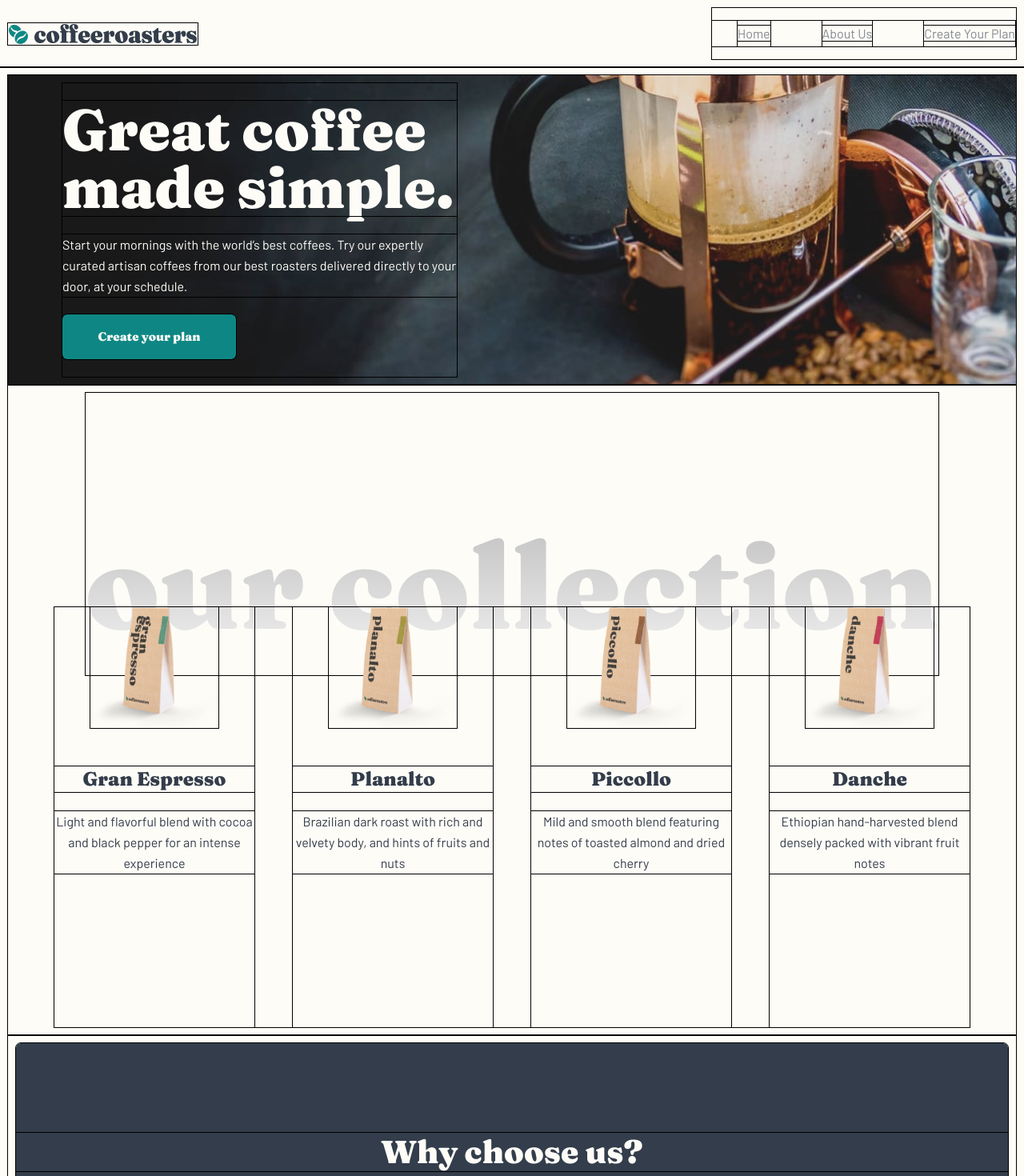
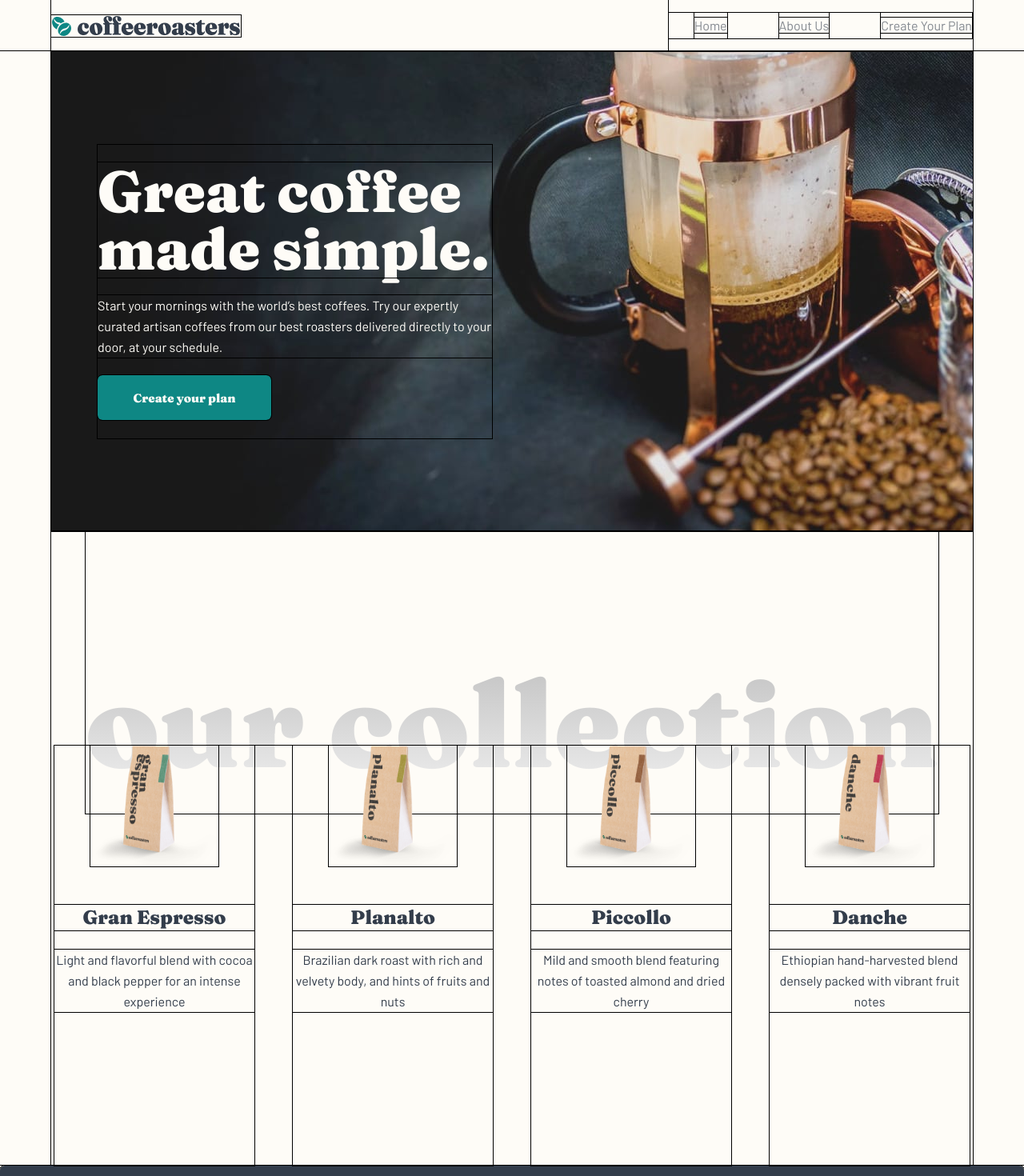
Before and after one commit to tlanettepollard/FEM-CoffeeRoasters-Subscription-Site-TLP, a React (Vite) app: page / in a window 1280 px wide. Shown: the top 1470 px of the page at 80% size. Built offline with nearby package versions, Linux system fonts and the light colour scheme.

Commit message:
Fixed container element and adjusted Home page.
Signed-off-by: T. Lanette <TLPollard4516@gmail.com>

```diff
--- a/src/components/Home/HomeCollection.jsx
+++ b/src/components/Home/HomeCollection.jsx
@@ -2,7 +2,7 @@ import { Collections } from "../planData";
 
 export function HomeCollection() {
     return (
-        <section className='collection container'>
+        <section className='collection'>
             <h2 className='collection__title'> Our collection</h2>
             <div className="collection__list">
                 {Collections.map(item => {
--- a/src/components/Navbar/Navbar.jsx
+++ b/src/components/Navbar/Navbar.jsx
@@ -32,7 +32,7 @@ export function Navbar() {
     return (
         <>
             {isNotMobile ? (
-                <nav aria-label='site' className='expanded-nav container'>
+                <nav aria-label='site' className='expanded-nav'>
                     <div className='logo__wrapper'>
                         <Link to='/' className='logo--link'>
                             <img src={Logo} alt="welcome to coffeeroasters" />
--- a/src/components/Shared/SharedHero.jsx
+++ b/src/components/Shared/SharedHero.jsx
@@ -10,7 +10,7 @@ export default function SharedHero(props) {
     }
 
     return (
-        <section className={`hero container ${props.class}`}>
+        <section className={`hero ${props.class}`}>
             <div className='hero__content'>
                 <h2 className='hero__title'>
                     {props.title}
--- a/src/styles/components/_collection.scss
+++ b/src/styles/components/_collection.scss
@@ -6,7 +6,7 @@
         text-align: center;
         @include flex(column, center, center);
         margin: auto;
-
+        width: 90%;
 
         &__title {
             font-size: 9.375rem;
--- a/src/styles/layout/_hero.scss
+++ b/src/styles/layout/_hero.scss
@@ -3,6 +3,11 @@
 
 .hero {
     @include flex(row, flex-start, center);
+    width: 90%;
+    height: 53.375rem;
+    margin: auto;
+
+
 
     &__content {
         width: 30.8125rem;
--- a/src/styles/layout/_navbar.scss
+++ b/src/styles/layout/_navbar.scss
@@ -13,6 +13,9 @@ nav ul li a:not(.active):hover {
 
 .expanded-nav {
     @include flex(row, space-between, center);
+    width: 90%;
+    margin: auto;
+
 
 
     ul {
@@ -34,6 +37,9 @@ nav ul li a:not(.active):hover {
 
 .mobile-nav {
     @include flex(row, space-between, center);
+    width: 90% !important;
+    padding-top: 2rem;
+    padding-bottom: 2rem;
 
 }
 
--- a/src/styles/main.scss
+++ b/src/styles/main.scss
@@ -13,6 +13,7 @@
 // Global Styles
 
 body {
+    width: 100vw;
     background-color: $page-background;
     font-family: $body-font;
 }
@@ -28,8 +29,8 @@ a {
 }
 
 .container {
+    max-width: 90rem;
     width: 100%;
-    height: 100%;
-    margin: auto;
-    padding: .625rem;
+    margin-right: auto;
+    margin-left: auto;
 }
```
